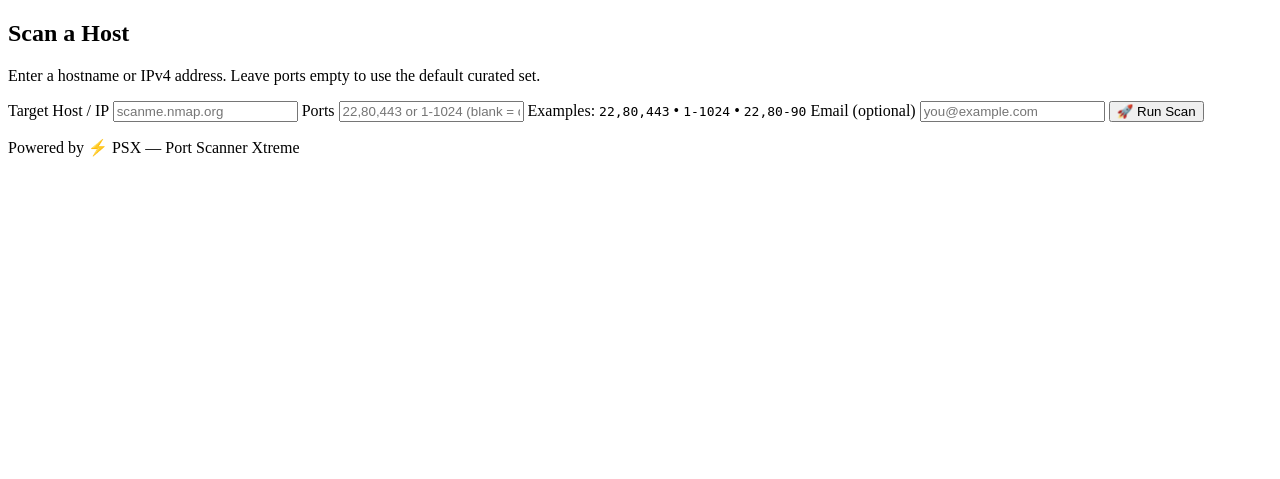
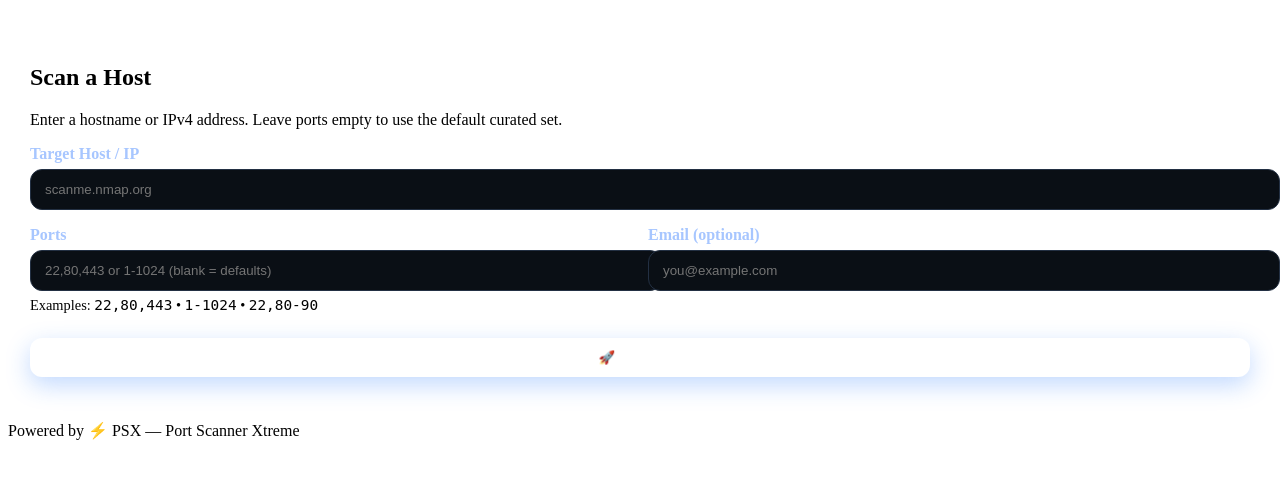
Before and after one commit to RishabSolemn/open-port-scanner, a FastAPI app: page / in a window 1280 px wide. Shown: the part 99-578 px from the top of the page. Run offline with FastAPI, Linux system fonts and the light colour scheme; data that the repository does not hold is empty.

Commit message:
Update styles.css

```diff
--- a/static/styles.css
+++ b/static/styles.css
@@ -1,75 +1,100 @@
-<!DOCTYPE html>
-<html lang="en">
-<head>
-  <meta charset="UTF-8" />
-  <title>PSX – Port Scanner Xtreme</title>
-  <link rel="stylesheet" href="/static/styles.css" />
-  <meta name="viewport" content="width=device-width, initial-scale=1" />
-</head>
-<body>
-  <!-- Top Bar -->
-  <header class="psx-header">
-    <div class="psx-shell">
-      <h1 class="brand">⚡ PSX — Port Scanner Xtreme</h1>
-      <p class="tagline">Fast, minimal, and classroom-friendly port scanner</p>
-    </div>
-  </header>
+/* ===== PSX quick patch (append to the end of styles.css) ===== */
 
-  <main class="psx-shell">
-    <!-- Form Panel -->
-    <section class="panel">
-      <div class="panel-head">
-        <h2>Scan a Host</h2>
-        <p class="muted">Enter a hostname or IPv4 address. Leave ports empty to use the default curated set.</p>
-      </div>
+/* 1) Ensure the main form grids nicely even if the class is missing */
+.panel form { display: grid; gap: 16px; }
+.form-grid { display: grid; gap: 16px; }          /* keep your original */
+@media (min-width: 700px){
+  .panel form { grid-template-columns: 1fr 1fr; }
+  .panel form > *:first-child { grid-column: 1 / -1; }
+  .panel form .btn-primary,
+  .panel form .btn-run { grid-column: 1 / -1; }
+}
 
-      <form method="post" action="/scan" class="form-grid">
-        <!-- Host -->
-        <label class="field">
-          <span class="label">Target Host / IP</span>
-          <input type="text" name="host" placeholder="scanme.nmap.org" required />
-        </label>
+/* 2) Make each field block-level and pretty even if markup varies */
+.panel form label,
+.field { display: block; }
 
-        <!-- Ports -->
-        <label class="field">
-          <span class="label">Ports</span>
-          <input type="text" name="ports" placeholder="22,80,443 or 1-1024 (blank = defaults)" />
-          <span class="hint">Examples: <code>22,80,443</code> • <code>1-1024</code> • <code>22,80-90</code></span>
-        </label>
+.field .label,
+.panel form label > span:first-child {
+  display: block;
+  font-weight: 700;
+  margin-bottom: 6px;
+  color: #a7c6ff;
+}
 
-        <!-- Email -->
-        <label class="field">
-          <span class="label">Email (optional)</span>
-          <input type="email" name="email" placeholder="you@example.com" />
-        </label>
+.field .hint,
+.panel form .hint {
+  display: block;
+  margin-top: 6px;
+  color: var(--muted);
+  font-size: .9rem;
+}
 
-        <!-- Submit -->
-        <button type="submit" class="btn-primary">🚀 Run Scan</button>
-      </form>
-    </section>
+/* 3) Inputs – full width, consistent look */
+.panel form input[type="text"],
+.panel form input[type="email"],
+input {
+  width: 100%;
+  padding: 12px 14px;
+  background: #0a0f15;
+  color: var(--text);
+  border: 1px solid #233043;
+  border-radius: 12px;
+  outline: 0;
+  transition: border .2s, box-shadow .2s, transform .02s;
+}
+.panel form input:focus,
+input:focus {
+  border-color: #4b9dff;
+  box-shadow: 0 0 0 4px rgba(75,157,255,.15);
+}
 
-    <!-- Results Panel -->
-    {% if message %}
-    <section class="panel result-panel">
-      <div class="panel-head">
-        <h2>Scan Result</h2>
-      </div>
-      <div class="result-body">
-        <p class="result-line">{{ message }}</p>
-        {% if opened %}
-        <div class="pill-row">
-          {% for port in opened %}
-            <span class="pill pill-open">Port {{ port }}</span>
-          {% endfor %}
-        </div>
-        {% endif %}
-      </div>
-    </section>
-    {% endif %}
-  </main>
+/* 4) Submit button – support both classes */
+.btn-primary,
+.btn-run,
+.panel form button[type="submit"] {
+  margin-top: 8px;
+  padding: 12px 14px;
+  border: 0;
+  border-radius: 12px;
+  color: #fff;
+  font-weight: 900;
+  letter-spacing: .1px;
+  background: linear-gradient(90deg, var(--accentB), var(--accentA));
+  cursor: pointer;
+  box-shadow: 0 8px 24px rgba(37,117,252,.28);
+}
+.btn-primary:hover,
+.btn-run:hover,
+.panel form button[type="submit"]:hover { filter: brightness(1.06); }
+.btn-primary:active,
+.btn-run:active,
+.panel form button[type="submit"]:active { transform: translateY(1px); }
 
-  <footer class="footer">
-    <p class="muted">Powered by ⚡ PSX — Port Scanner Xtreme</p>
-  </footer>
-</body>
-</html>
+/* 5) Results panel styles (nice pills for open ports) */
+.result-panel .result-body { margin-top: 6px; }
+.result-line { margin: 2px 0 10px; }
+
+.pill-row { display: flex; gap: 8px; align-items: center; flex-wrap: wrap; }
+.pill {
+  display: inline-block;
+  padding: 6px 10px;
+  border-radius: 999px;
+  font-weight: 700;
+  font-size: .85rem;
+}
+.pill-open {
+  background: rgba(25,200,125,.12);
+  color: #79f3c2;
+  border: 1px solid rgba(25,200,125,.25);
+}
+
+/* 6) Safety: ensure panels look like cards even if container markup differs */
+.panel {
+  background: linear-gradient(180deg, var(--panel), var(--panel-2));
+  border: 1px solid var(--border);
+  border-radius: var(--radius);
+  padding: 22px;
+  margin: 22px 0;
+  box-shadow: var(--glow);
+}
```
